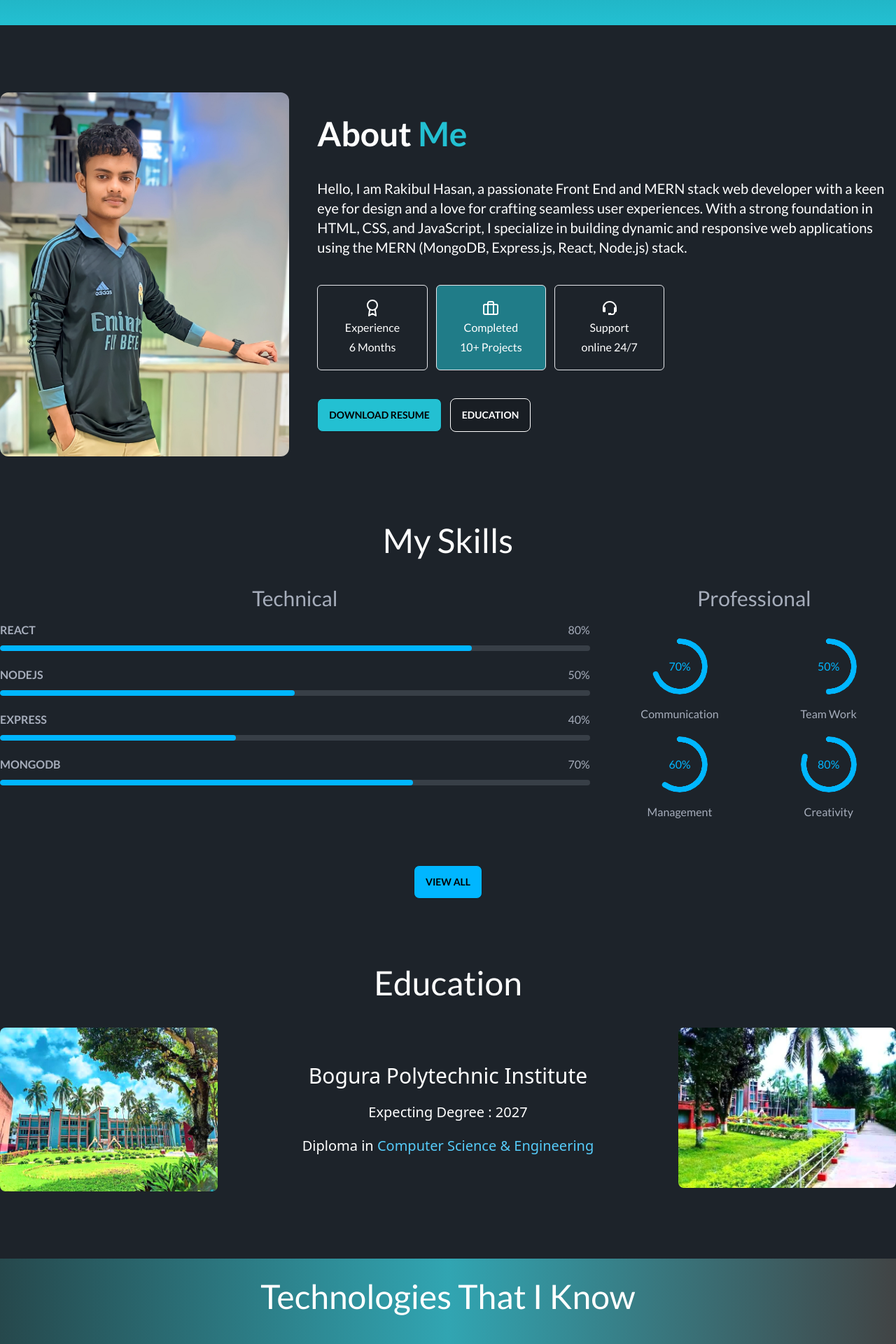
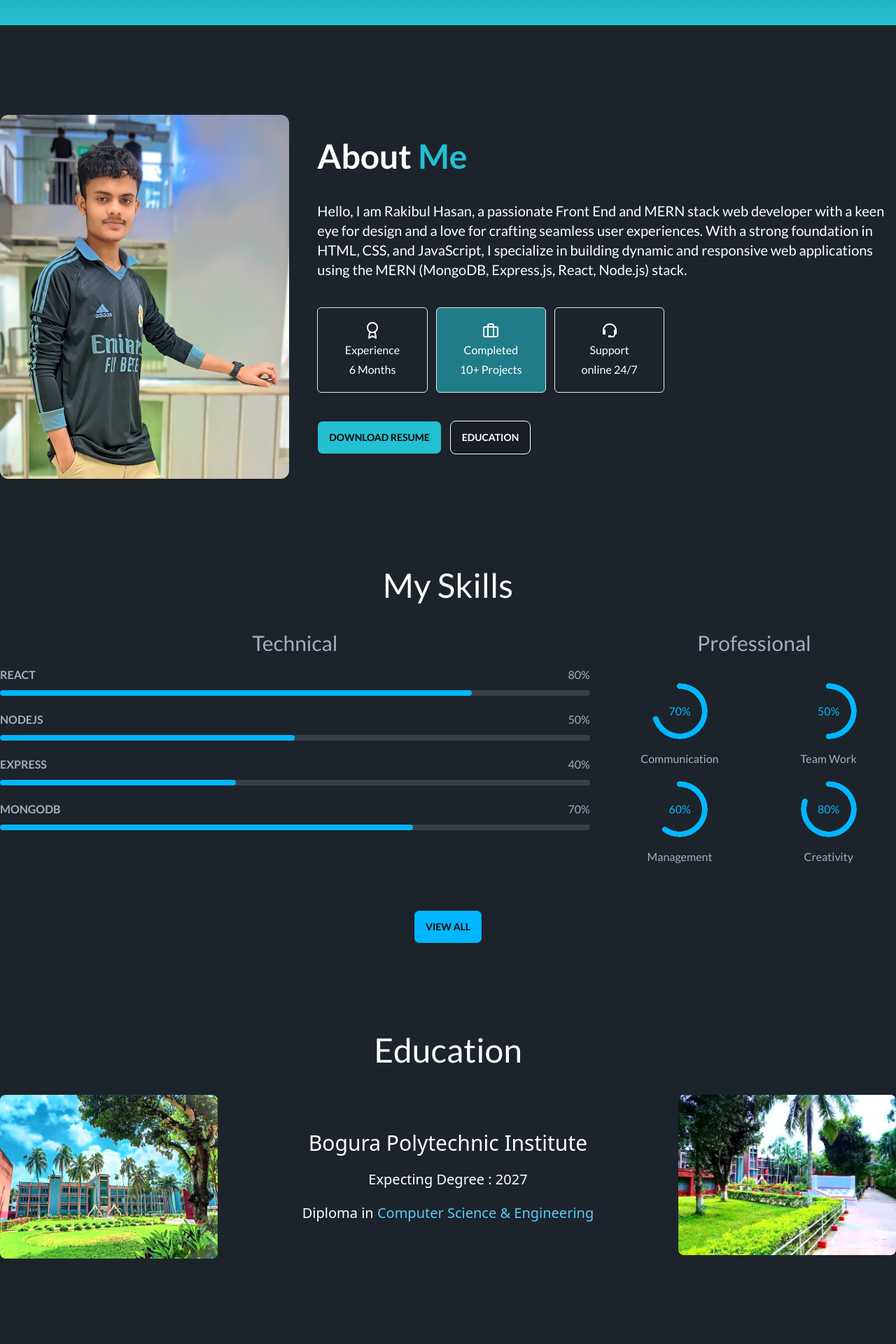
Before and after one commit to Rakibjrb/portfolio, a React (Vite) app: page / in a window 1280 px wide. Shown: the part 780-2700 px from the top of the page at 70% size. Built offline with nearby package versions, Linux system fonts and the light colour scheme; no server answers.

Commit message:
updated home page

```diff
--- a/src/Components/HomePageComponents/About/About.jsx
+++ b/src/Components/HomePageComponents/About/About.jsx
@@ -26,7 +26,7 @@ const data = [
 
 const About = () => {
   return (
-    <div className="my-24 max-w-7xl mx-auto px-3 md:px-10 lg:px-3 xl:px-0 font-lato">
+    <div className="max-w-7xl mx-auto px-3 md:px-10 lg:px-3 xl:px-0 font-lato">
       <div className="mt-5  flex flex-col lg:flex-row lg:items-center gap-10">
         <div className="xl:w-1/3">
           <img
--- a/src/Components/HomePageComponents/Education/Education.jsx
+++ b/src/Components/HomePageComponents/Education/Education.jsx
@@ -4,7 +4,7 @@ import bpipic2 from "../../../assets/education/bpi2.jpeg";
 
 const Education = () => {
   return (
-    <div className="max-w-7xl mx-auto my-24 px-3 xl:px-0">
+    <div className="max-w-7xl mx-auto px-3 xl:px-0">
       <SectionHeader title={"Education"} />
       <div className="mt-8 grid grid-cols-1 md:grid-cols-4 gap-10 md:gap-3">
         <div>
--- a/src/Pages/Education/MyEducation.jsx
+++ b/src/Pages/Education/MyEducation.jsx
@@ -2,9 +2,9 @@ import Education from "../../Components/HomePageComponents/Education/Education";
 
 const MyEducation = () => {
   return (
-    <>
+    <div className="my-16">
       <Education />
-    </>
+    </div>
   );
 };
 
--- a/src/Pages/Home/Home.jsx
+++ b/src/Pages/Home/Home.jsx
@@ -8,10 +8,12 @@ const Home = () => {
   return (
     <div>
       <Banner />
-      <About />
-      <Skills />
-      <Education />
-      <Technologies />
+      <div className="space-y-32 mt-32">
+        <About />
+        <Skills />
+        <Education />
+        <Technologies />
+      </div>
     </div>
   );
 };
--- a/src/Pages/Skills/AllSkills.jsx
+++ b/src/Pages/Skills/AllSkills.jsx
@@ -16,6 +16,11 @@ const skills = [
     id: "alskdfasdff3",
     skill: "Javacript",
     parcentage: 70,
+  },
+  {
+    id: "alskdfasdff4",
+    skill: "firebase",
+    parcentage: 80,
   },
 ];
 
```
